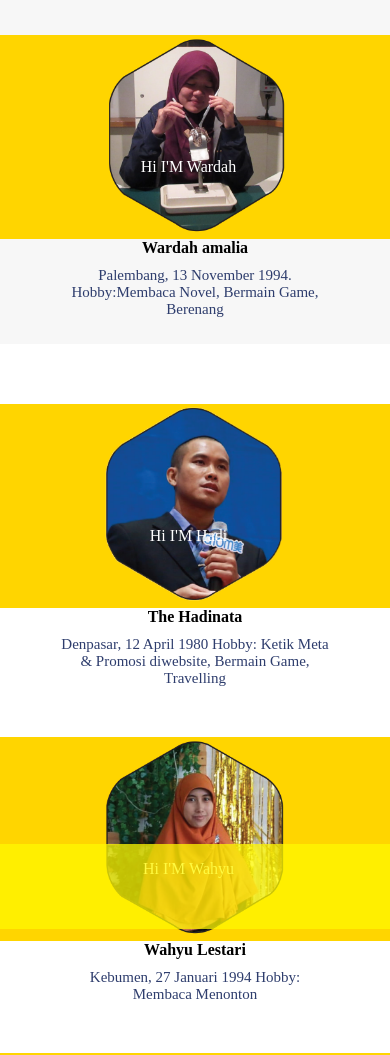
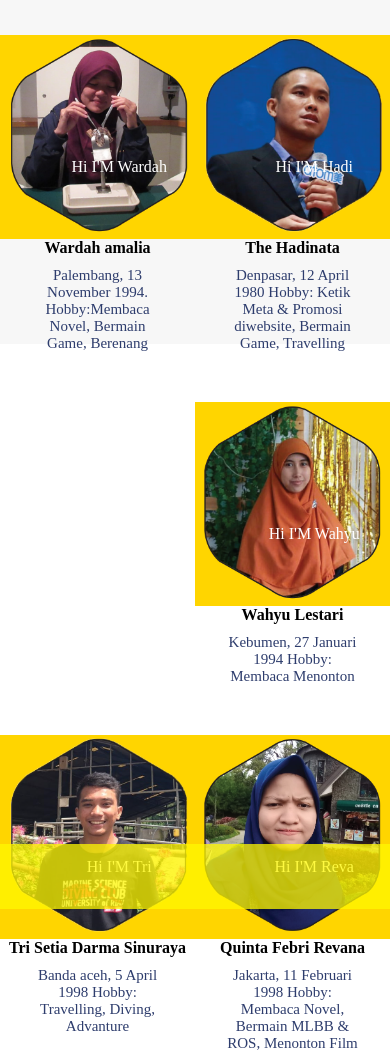
Before and after one commit to wardahamalia13/projecthtml, a plain HTML site: page index.html in a window 390 px wide. Shown: the part 827-1882 px from the top of the page. Drawn offline with Linux system fonts and the light colour scheme.

Commit message:
Update responsive.css

```diff
--- a/responsive.css
+++ b/responsive.css
@@ -15,14 +15,20 @@
 /* Untuk Smartphone */
 @media all and (max-width: 670px) {
   .lesson {
-    width: 100%;
+    width: 50%;
   }
 
-  .header-right {
+  .extra2 h2 {
+      height: 50px;
+      margin-top: 500px;
+      padding-bottom: 15px;
+    }
+
+  .header-right{
     display: none;
   }
 
   .each-profile{
-    width:100%
+    width: 100%;
   }
 }
```
